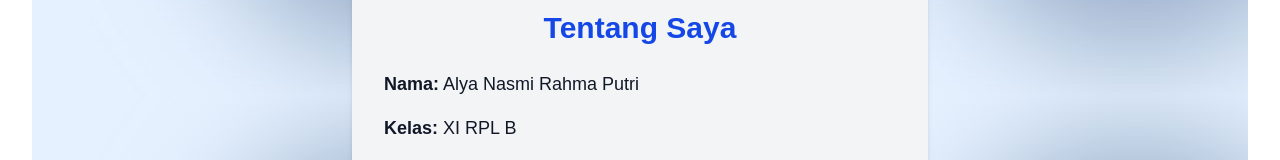
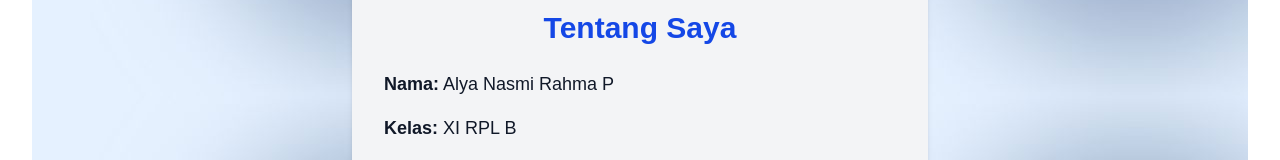
Before and after one commit to alyaputri4/finaljs3, a Next.js app: page /about in a window 1280 px wide. Shown: the part 448-608 px from the top of the page. Built offline with nearby package versions, Linux system fonts and the light colour scheme.

Commit message:
update  Nama

```diff
--- a/src/app/about/page.tsx
+++ b/src/app/about/page.tsx
@@ -22,7 +22,7 @@ export default function AboutPage() {
 
         {/* Info */}
         <div className="space-y-4 text-lg w-full">
-          <p><span className="font-semibold">Nama:</span> Alya Nasmi Rahma Putri</p>
+          <p><span className="font-semibold">Nama:</span> Alya Nasmi Rahma P</p>
           <p><span className="font-semibold">Kelas:</span> XI RPL B</p>
           <p><span className="font-semibold">Jurusan:</span> Rekayasa Perangkat Lunak</p>
           <p>
```
